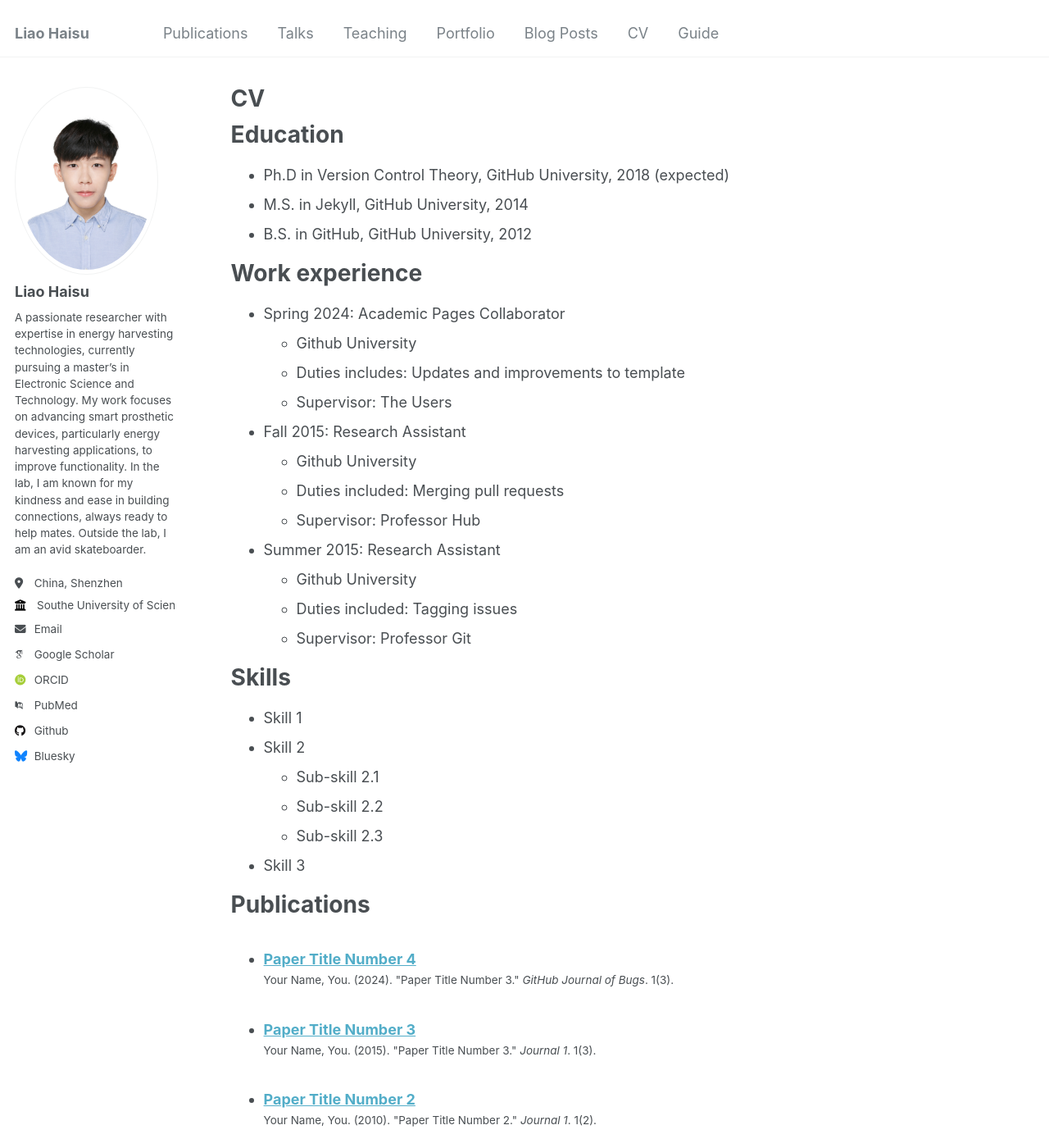
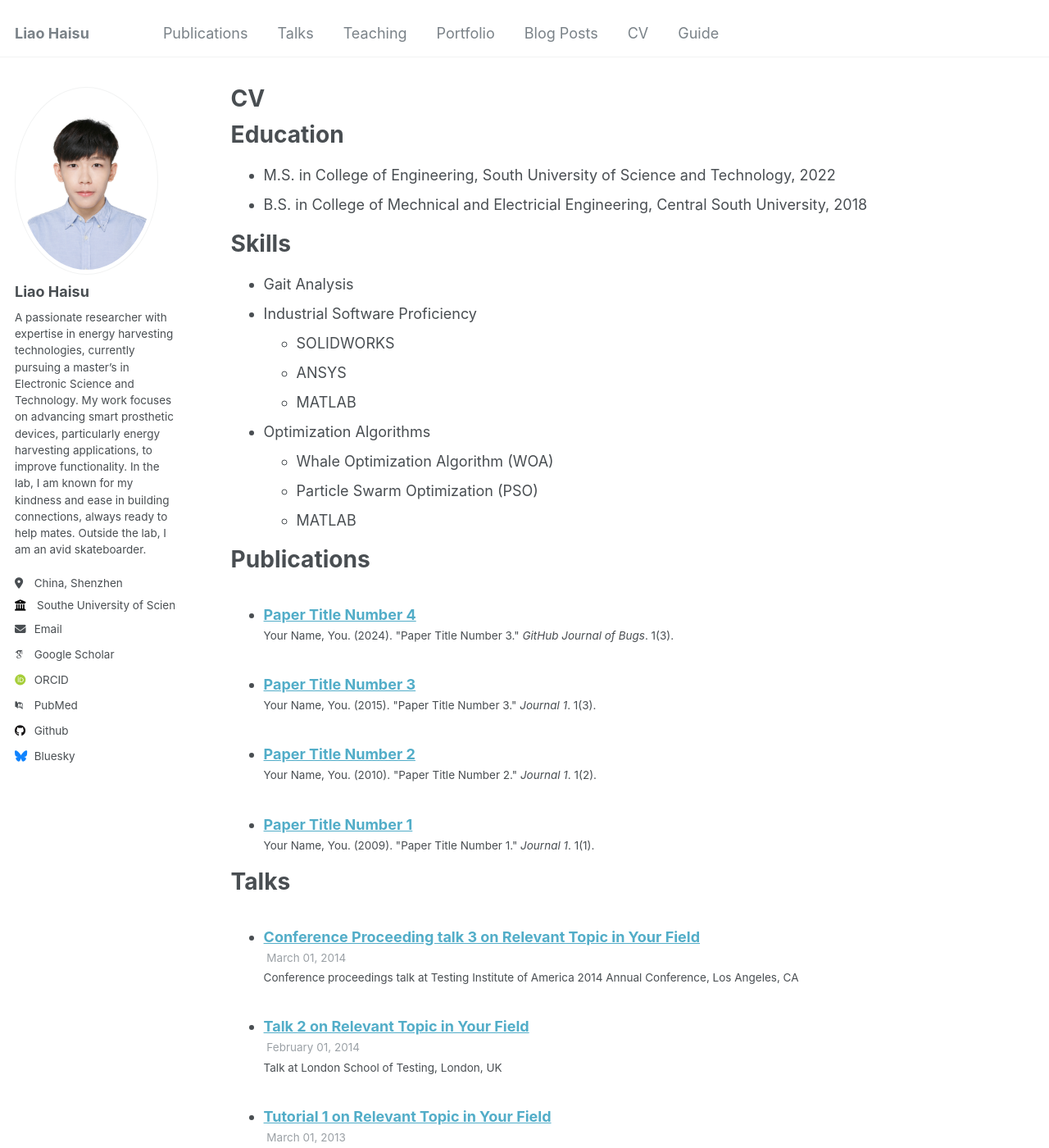
Before and after one commit to liaohaisu/Liao-haisu.github.io, a Jekyll site: the page built from _pages/cv.md, in a window 1280 px wide and 1400 px high. Shown: the whole window at 82% size. Built offline with Jekyll 4.4.1, drawn with Linux system fonts in a browser that asks for light colours; some web fonts are replaced; some of the changed text lies outside the part shown.

Commit message:
Update cv.md

```diff
--- a/_pages/cv.md
+++ b/_pages/cv.md
@@ -11,35 +11,20 @@ redirect_from:
 
 Education
 ======
-* Ph.D in Version Control Theory, GitHub University, 2018 (expected)
-* M.S. in Jekyll, GitHub University, 2014
-* B.S. in GitHub, GitHub University, 2012
-
-Work experience
-======
-* Spring 2024: Academic Pages Collaborator
-  * Github University
-  * Duties includes: Updates and improvements to template
-  * Supervisor: The Users
-
-* Fall 2015: Research Assistant
-  * Github University
-  * Duties included: Merging pull requests
-  * Supervisor: Professor Hub
-
-* Summer 2015: Research Assistant
-  * Github University
-  * Duties included: Tagging issues
-  * Supervisor: Professor Git
+* M.S. in College of Engineering, South University of Science and Technology, 2022
+* B.S. in College of Mechnical and Electricial Engineering, Central South University, 2018
 
 Skills
 ======
-* Skill 1
-* Skill 2
-  * Sub-skill 2.1
-  * Sub-skill 2.2
-  * Sub-skill 2.3
-* Skill 3
+* Gait Analysis
+* Industrial Software Proficiency
+  * SOLIDWORKS
+  * ANSYS
+  * MATLAB
+* Optimization Algorithms
+  * Whale Optimization Algorithm (WOA)
+  * Particle Swarm Optimization (PSO)
+  * MATLAB
 
 Publications
 ======
@@ -53,12 +38,6 @@ Talks
     {% include archive-single-talk-cv.html  %}
   {% endfor %}</ul>
 
-Teaching
-======
-  <ul>{% for post in site.teaching reversed %}
-    {% include archive-single-cv.html %}
-  {% endfor %}</ul>
-
 Service and leadership
 ======
 * Currently signed in to 43 different slack teams
```
